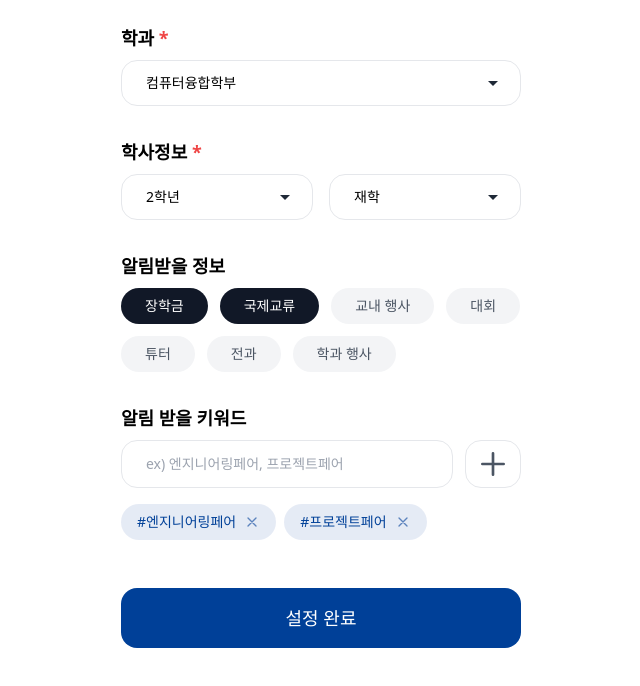
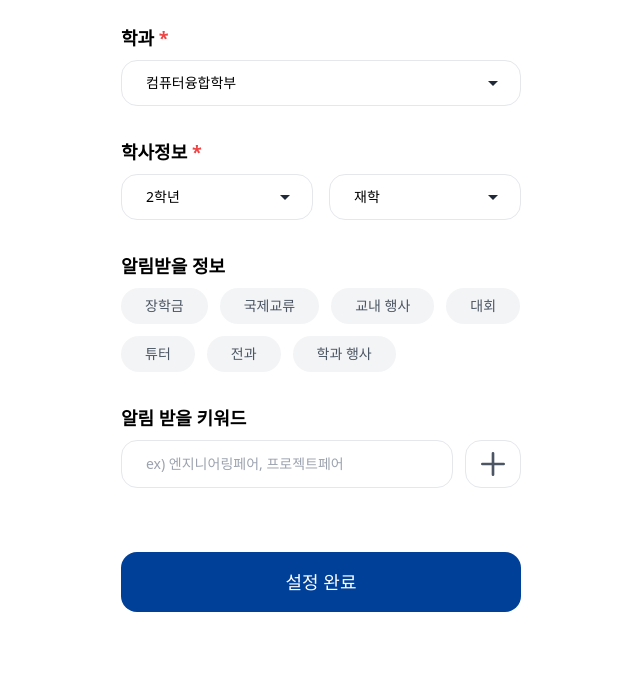
Before and after one commit to Chacha-Catch/FE, a React (Vite) app: page /onboarding in a window 1280 px wide. Shown: the top 686 px of the page, without its empty margins (319-959 px from the left). Built offline with nearby package versions, Linux system fonts and the light colour scheme; sample sign-in values are in the browser's storage.

Commit message:
fix: 선택 초기화

```diff
--- a/src/pages/Onboarding.tsx
+++ b/src/pages/Onboarding.tsx
@@ -22,8 +22,8 @@ const Onboarding = () => {
   const [grade, setGrade] = useState('2학년')
   const [status, setStatus] = useState('재학')
   const [notificationCategories, setNotificationCategories] = useState<NotificationCategory[]>([
-    { id: 'scholarship', label: '장학금', selected: true },
-    { id: 'international', label: '국제교류', selected: true },
+    { id: 'scholarship', label: '장학금', selected: false },
+    { id: 'international', label: '국제교류', selected: false },
     { id: 'campus', label: '교내 행사', selected: false },
     { id: 'competition', label: '대회', selected: false },
     { id: 'tutor', label: '튜터', selected: false },
@@ -31,8 +31,7 @@ const Onboarding = () => {
     { id: 'department', label: '학과 행사', selected: false }
   ])
   const [keywords, setKeywords] = useState<Keyword[]>([
-    { id: '1', text: '엔지니어링페어' },
-    { id: '2', text: '프로젝트페어' }
+
   ])
   const [newKeyword, setNewKeyword] = useState('')
   const [isFirstVisit, setIsFirstVisit] = useState(true) // 첫 방문 여부
```
